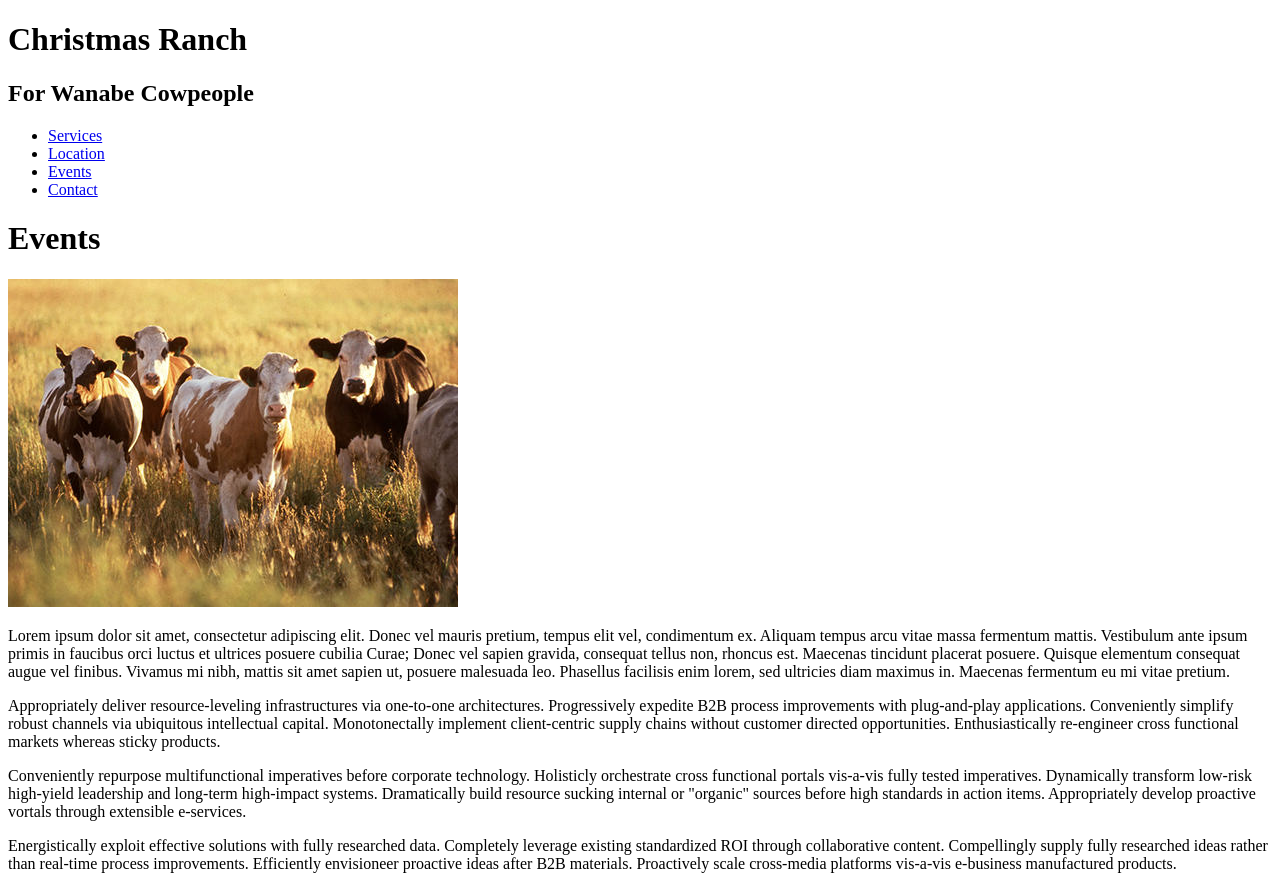
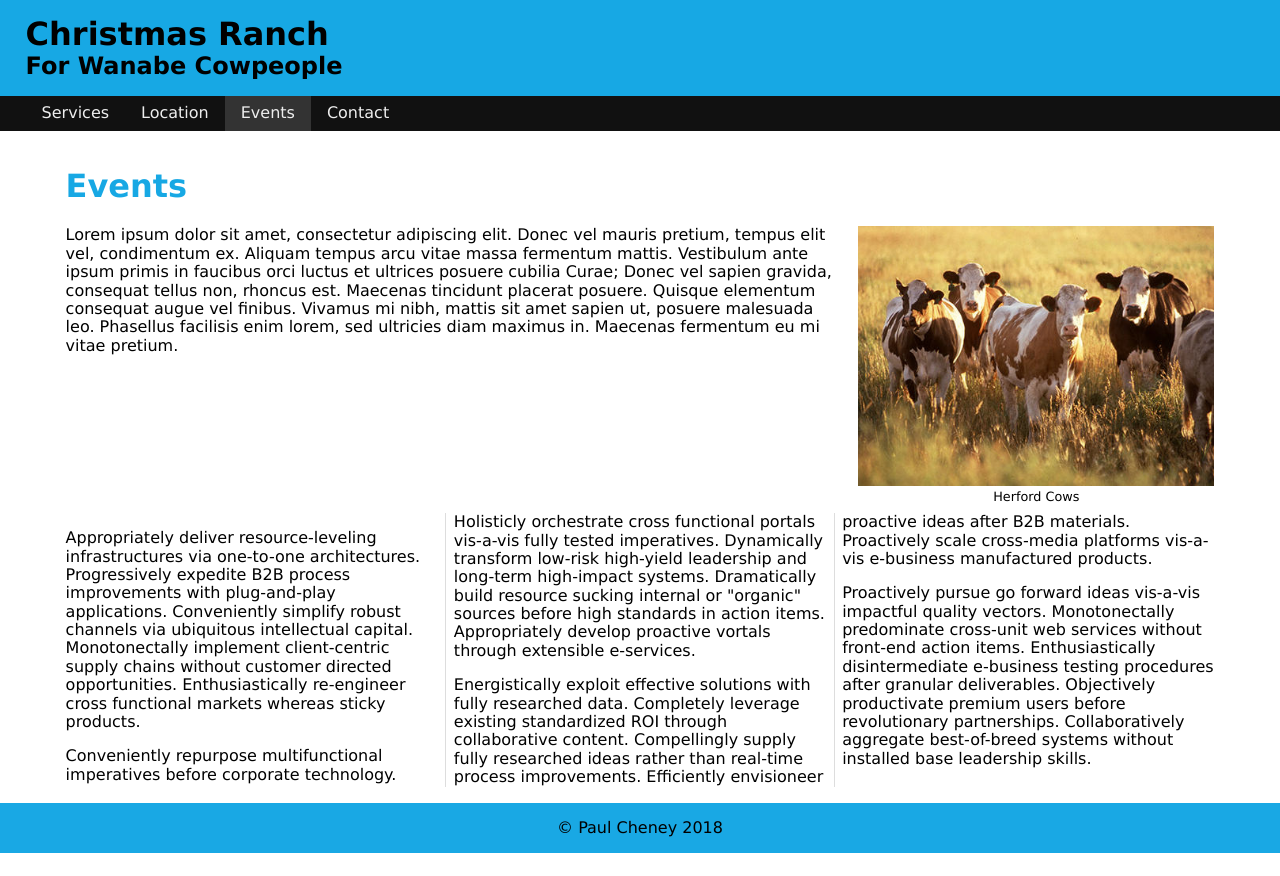
Before and after one commit to fanko89/htmlWebsites, a plain HTML site: page ranch-start/ranch-start/index.html in a window 1280 px wide. Shown: the top 876 px of the page. After the commit the page ends 853 px from the top, so only its background shows below. Drawn offline with Linux system fonts and the light colour scheme.

Commit message:
finished ranch project

```diff
--- a/ranch-start/ranch-start/css/large.css
+++ b/ranch-start/ranch-start/css/large.css
@@ -0,0 +1,22 @@
+@media only screen and (min-width:1028px) {
+
+/* navigation starts here*/
+main {
+    max-width: 75rem;
+    margin: auto;
+}
+nav ul {padding-left: 2%;}
+nav ul li {flex-basis: auto;}
+nav a {padding: .5rem 1rem;}/*1 rem push menu items away*/
+
+main figure {
+    width: 31%;
+}
+
+div.news {
+    clear: both; /* don't have to add clear or rule because it carries over from the medium.css*/
+    column-count: 3;
+}
+
+
+} /* end of media query*/
--- a/ranch-start/ranch-start/css/medium.css
+++ b/ranch-start/ranch-start/css/medium.css
@@ -0,0 +1,25 @@
+@media only screen and (min-width:560px) {
+
+
+/*naviagation starts here*/
+nav ul {display: flex;}
+nav ul li {flex-basis: 25%}
+main figure{
+    float: right;
+    width: 48%;
+    margin-left: 2%;
+    padding-bottom: .5rem;
+}
+div.news {
+    clear: both; /*stay below any floaded image*/
+    column-count: 2;
+    column-rule: 1px solid #ddd;
+}
+
+
+
+
+
+
+
+} /* end of media query*/
--- a/ranch-start/ranch-start/css/small.css
+++ b/ranch-start/ranch-start/css/small.css
@@ -0,0 +1,73 @@
+* {
+    -moz-box-sizing: border-box;
+    -webkit-box-sizing: border-box;
+    box-sizing: border-box;
+}
+
+/* need if I wasn't using normalize.css*/
+/*html{-webkit-text-size-adjust: 100%; -ms-text-size-adjust: 100%;}*/
+
+/*body rules here*/
+body {
+    font-family: Verdana;
+    font-size: 16px;
+}
+
+/*header rules here*/
+header {
+    background-color: #17a8e4;
+    padding: 1rem 2%;
+}
+header h1 {
+    margin: 0;
+}
+header h2 {
+    margin: 0;
+}
+
+/*navigation rules here*/
+nav {background-color: #111;}
+nav ul {margin:0; padding: 0;}
+nav li {list-style-type: none;} /*removing dots next to the link*/
+nav li.active {background-color: #333;}
+nav a {
+    display: block;
+    padding: .8rem 0; /* 44 min height */
+    color: #eee;
+    text-align: center;
+    text-decoration: none; /*removes underline*/
+}
+nav a:hover {background-color: #444;}
+
+/*main rules here*/
+main {
+    padding: 1rem 2%;
+    display: block; /*for anyone using an old version of microsoft*/
+}
+main h1 {
+    color:#17a8e4
+}
+main figure img {width: 100%;}
+main figure {
+    width: 100%;
+    margin: 0;
+}
+main figcaption{
+    text-align: center;
+    font-size: .8rem;
+}
+
+footer {
+    text-align: center;
+    padding: 1rem 2%;
+    background-color: #19a8e4;
+}
+
+
+/* didn't talk about this but in his code
+.clarfix:after {
+    content:"";
+    display: table;
+    clear: both;
+}
+*/
--- a/ranch-start/ranch-start/index.html
+++ b/ranch-start/ranch-start/index.html
@@ -2,15 +2,18 @@
 <html lang="en">
 <head>
 <meta charset="utf-8">
-<meta name = "viewpoint" content="width=device-width, initial-scale=1, maximum-scale=1">
-<meta name="description" content="Fill Me In">
+<meta name="description" content="Event calender for ranch">
 <meta name="Derek J. Ney" content="DGM 2740">
 <title>Events: Christmas Ranch</title>
 
-
+<meta name = "viewpoint" content="width=device-width, initial-scale=1, maximum-scale= 1"> <!--maximum-scale is used to stop users from zooming with their fingers on phone-->
 
 <!-- STYLE SHEETS -->
-<link href="css/styles.css" rel="stylesheet">
+<link href="css/normalize.css" rel="stylesheet">
+<link href="css/small.css" rel="stylesheet">
+<link href="css/medium.css" rel="stylesheet">
+<link href="css/large.css" rel="stylesheet">
+
 
 </head>
 
@@ -25,7 +28,7 @@
 <ul>
   <li><a href="index.html">Services</a></li>
   <li><a href="#">Location</a></li>
-  <li><a href="#">Events</a></li>
+  <li class="active"><a href="#">Events</a></li>
   <li><a href="#">Contact</a></li>
 </ul>
 </nav>
@@ -34,10 +37,13 @@
 
     <h1>Events</h1>
 
+    <figure>
     <img src="images/cows.jpg" alt="Herford Cows">
+    <figcaption>Herford Cows</figcaption>
+    </figure>
     <p>Lorem ipsum dolor sit amet, consectetur adipiscing elit. Donec vel mauris pretium, tempus elit vel, condimentum ex. Aliquam tempus arcu vitae massa fermentum mattis. Vestibulum ante ipsum primis in faucibus orci luctus et ultrices posuere cubilia Curae; Donec vel sapien gravida, consequat tellus non, rhoncus est. Maecenas tincidunt placerat posuere. Quisque elementum consequat augue vel finibus. Vivamus mi nibh, mattis sit amet sapien ut, posuere malesuada leo. Phasellus facilisis enim lorem, sed ultricies diam maximus in. Maecenas fermentum eu mi vitae pretium.</p>
 
-    <div>
+    <div class="news">
     <p>Appropriately deliver resource-leveling infrastructures via one-to-one architectures. Progressively expedite B2B process improvements with plug-and-play applications. Conveniently simplify robust channels via ubiquitous intellectual capital. Monotonectally implement client-centric supply chains without customer directed opportunities. Enthusiastically re-engineer cross functional markets whereas sticky products.</p>
 
     <p>Conveniently repurpose multifunctional imperatives before corporate technology. Holisticly orchestrate cross functional portals vis-a-vis fully tested imperatives. Dynamically transform low-risk high-yield leadership and long-term high-impact systems. Dramatically build resource sucking internal or "organic" sources before high standards in action items. Appropriately develop proactive vortals through extensible e-services.</p>
```
